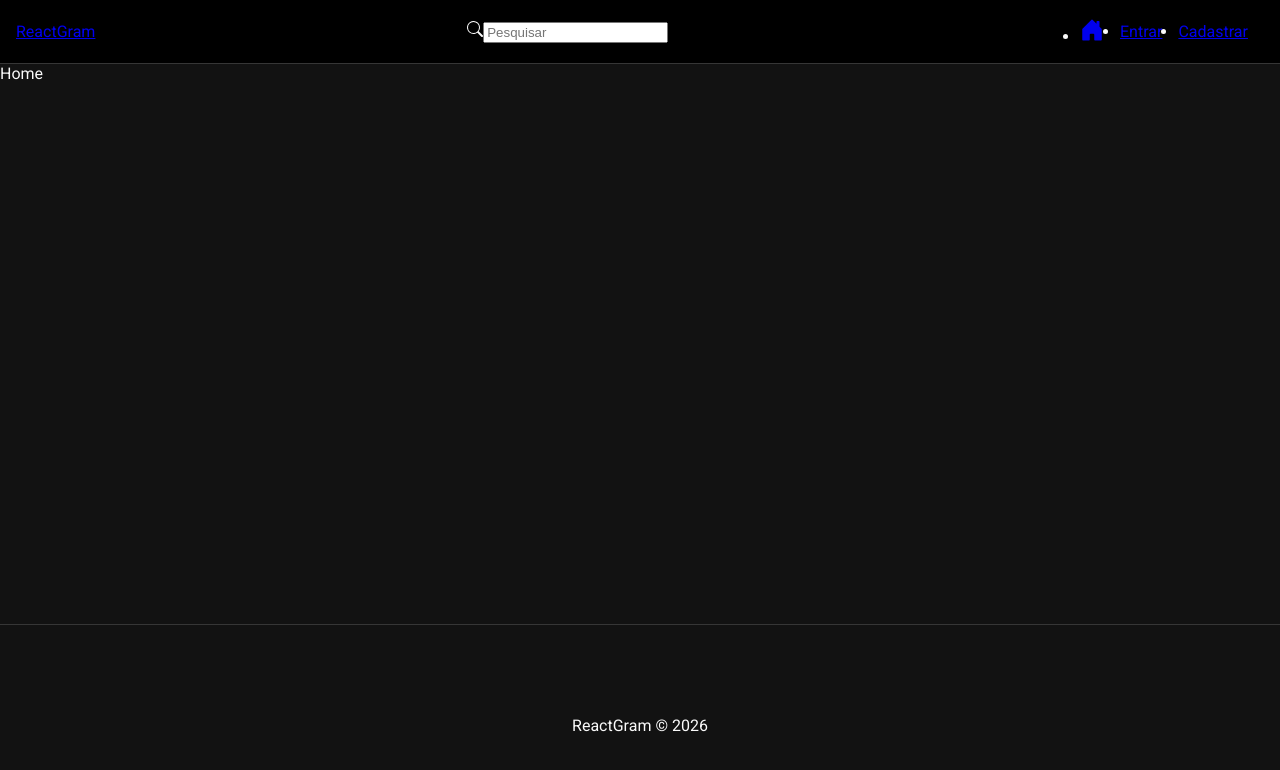
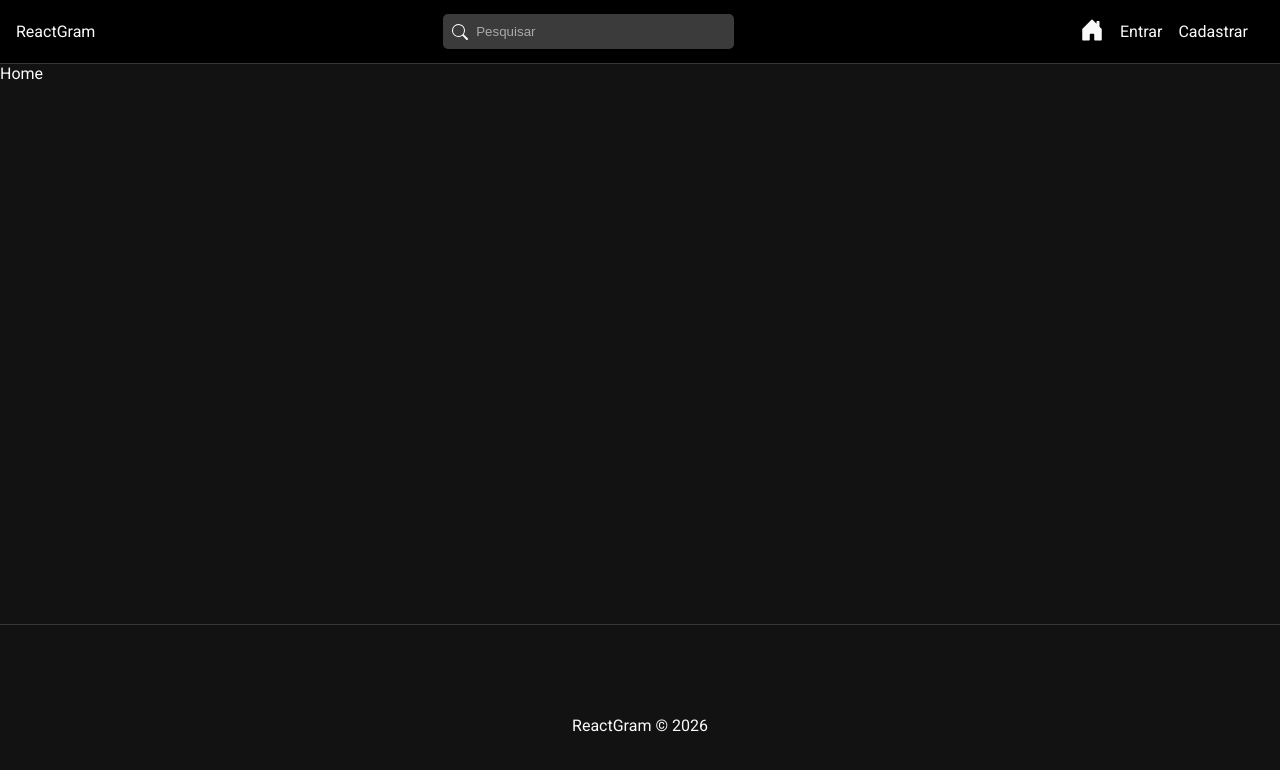
Before and after one commit to VictorLapaDev/React-Course-Matheus-Battiti, a React (Vite) app in the folder 13-ReactGram/frontend/: page / in a window 1280 px wide. Shown: the top 770 px of the page. Built offline with nearby package versions, Linux system fonts and the light colour scheme.

Commit message:
feat: criando css global

```diff
--- a/13-ReactGram/frontend/src/components/NavBar.jsx
+++ b/13-ReactGram/frontend/src/components/NavBar.jsx
@@ -16,7 +16,7 @@ const NavBar = () => {
     <nav id="nav">
       <Link to="/">ReactGram</Link>
 
-      <form>
+      <form id="search-form">
         <BsSearch />
         <input type="text" placeholder="Pesquisar" />
       </form>
--- a/13-ReactGram/frontend/src/index.css
+++ b/13-ReactGram/frontend/src/index.css
@@ -1,8 +1,89 @@
-body{
-  font-family: "Roboto", 'sans-serif';
+body {
+  font-family: "Roboto", "sans-serif";
   margin: 0;
   padding: 0;
   box-sizing: border-box;
   background-color: #121212;
-  color: #FAFAFA;
+  color: #fafafa;
 }
+
+a {
+  color: #fafafa;
+  text-decoration: none;
+}
+
+.active {
+  font-weight: bold;
+}
+
+ul {
+  list-style: none;
+}
+
+form {
+  display: flex;
+  flex-direction: column;
+}
+
+label {
+  display: flex;
+  flex-direction: column;
+  text-align: left;
+}
+
+label span {
+  font-weight: bold;
+  margin-bottom: 0.5em;
+  color: #aaa;
+  font-size: 0.7em;
+}
+
+input {
+  background-color: #3b3b3b;
+  color: #aaa;
+  border: 1px solid #555;
+  border-radius: 2px;
+  padding: 10px 8px;
+  outline: none;
+  margin-bottom: 0.6em;
+}
+
+input::placeholder {
+  color: #aaa;
+}
+
+.btn,
+button,
+input[type="submit"] {
+  background-color: #0094f6;
+  color: #fff;
+  border: none;
+  border-radius: 4px;
+  padding: 10px 8px;
+  font-weight: bold;
+  cursor: pointer;
+  opacity: 0.8;
+  font-size: 1em;
+}
+
+input[type="submit"] {
+  margin-top: 1em;
+}
+
+input:disabled {
+  cursor: not-allowed;
+  background-color: #000;
+}
+
+button:hover,
+input[type="submit"]:hover {
+  opacity: 1;
+}
+
+.cancel-btn{
+  background-color: #ccc;
+}
+
+.hide{
+  display: none;
+}
```
